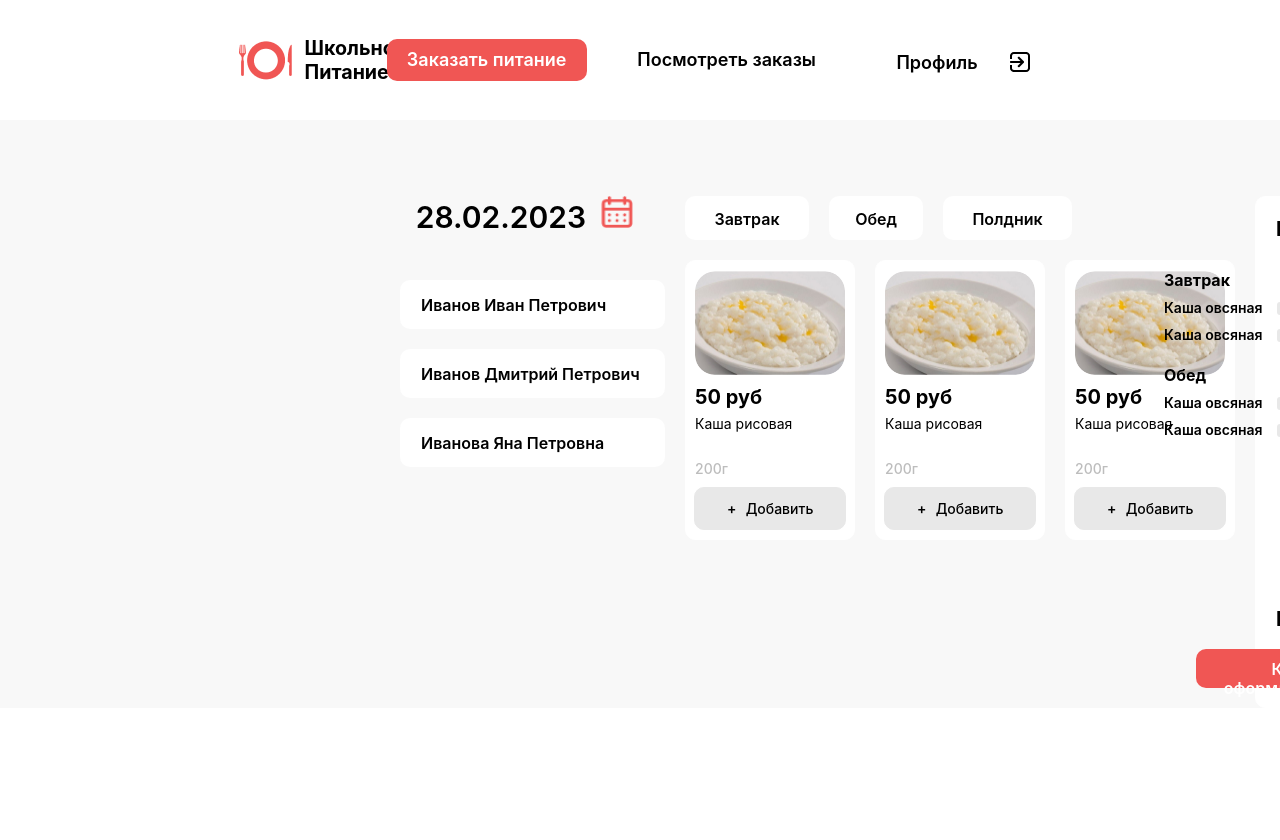
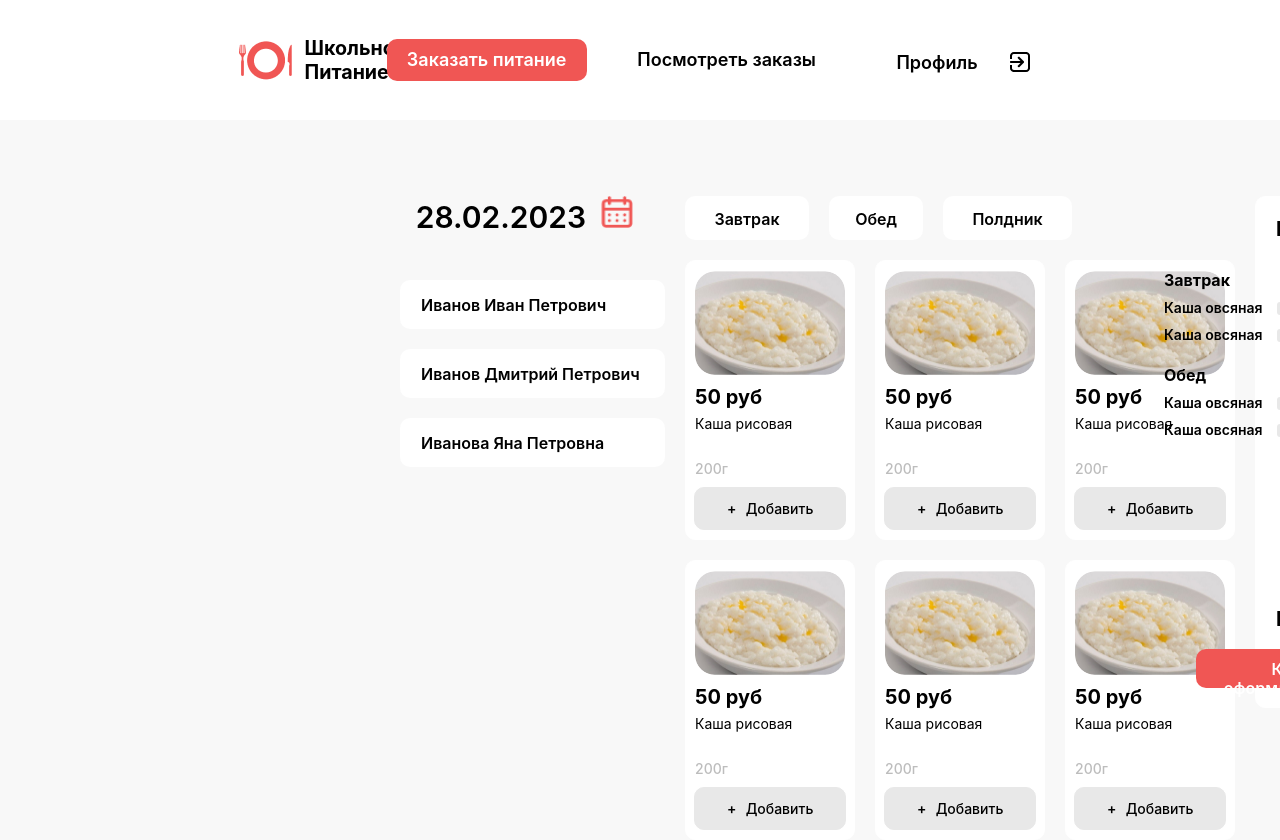
Before and after one commit to InFoodRTF/alfa-food-front, a React (Create React App) app: page / in a window 1280 px wide. Shown: the top 840 px of the page. Before the commit the page ends 800 px from the top, so only its background shows below. Built offline with nearby package versions, Linux system fonts and the light colour scheme.

Commit message:
изменил функцию на класс в компонентах

```diff
--- a/package.json
+++ b/package.json
@@ -11,6 +11,8 @@
     "@types/react": "^18.0.28",
     "@types/react-dom": "^18.0.11",
     "bootstrap": "^5.2.3",
+    "dayjs": "^1.11.7",
+    "iconv-lite": "^0.6.3",
     "react": "^18.2.0",
     "react-bootstrap": "^2.7.2",
     "react-dom": "^18.2.0",
--- a/src/App.tsx
+++ b/src/App.tsx
@@ -1,11 +1,11 @@
 import React from "react";
 import "bootstrap/dist/css/bootstrap.min.css";
-import Navibar from "./Components/Navbar/Navibar";
-import CardFood from "./Components/FoodCard/CardFood";
-import CardBasket from "./Components/BasketCard/CardBasket";
+import {Navibar} from "./Components/Navbar/Navibar";
+import {CardFood} from "./Components/FoodCard/CardFood";
+import {CardBasket} from "./Components/BasketCard/CardBasket";
 import "./index.css"
 import {FilterFoodItem} from "./Components/FilterFoodItem/FilterFoodItem";
-import LeftMenu from "./Components/LeftMenuItem/LeftMenu";
+import {LeftMenu} from "./Components/LeftMenuItem/LeftMenu";
 
 
 function App() {
@@ -22,10 +22,17 @@ function App() {
             <LeftMenu/>
             <div style={{display: "flex", flexDirection: "column", gap: "20px"}}>
                 <FilterFoodItem/>
-                <div style={{display: "flex", flexDirection: "row", gap: "20px"}}>
-                    <CardFood/>
-                    <CardFood/>
-                    <CardFood/>
+                <div style={{display: "flex", flexDirection: "column", gap: "20px"}}>
+                    <div style={{display: "flex", flexDirection: "row", gap: "20px"}}>
+                        <CardFood/>
+                        <CardFood/>
+                        <CardFood/>
+                    </div>
+                    <div style={{display: "flex", flexDirection: "row", gap: "20px"}}>
+                        <CardFood/>
+                        <CardFood/>
+                        <CardFood/>
+                    </div>
                 </div>
             </div>
             <CardBasket/>
--- a/src/Components/Calendar/Calendar.tsx
+++ b/src/Components/Calendar/Calendar.tsx
@@ -4,7 +4,9 @@ import styles from "./Calendar.module.css"
 import {Image} from "react-bootstrap";
 import calendarIcon from "./Vector.png";
 
-export const Calendar = () => {
+
+export class Calendar extends React.Component{
+    render() {
         return(
             <div className={styles.blockDate}>
                 <p className={styles.textDate}>{dayjs().format('DD.MM.YYYY')}</p>
@@ -12,4 +14,4 @@ export const Calendar = () => {
             </div>
         )
     }
-export default Calendar
+}
```
Also changed, not shown: src/Components/BasketCard/CardBasket.tsx (+5 -3 lines), src/Components/BasketCard/Food.tsx (+17 -6 lines), src/Components/FilterFoodItem/FilterFoodItem.tsx (+5 -2 lines), src/Components/FoodCard/CardFood.tsx (+10 -5 lines), src/Components/LeftMenuItem/LeftMenu.tsx (+5 -3 lines), src/Components/Navbar/Navibar.tsx (+7 -6 lines), 1 other file (tests, documents, lock files or other folders). Lines whose indentation alone changed are shown as unchanged.
